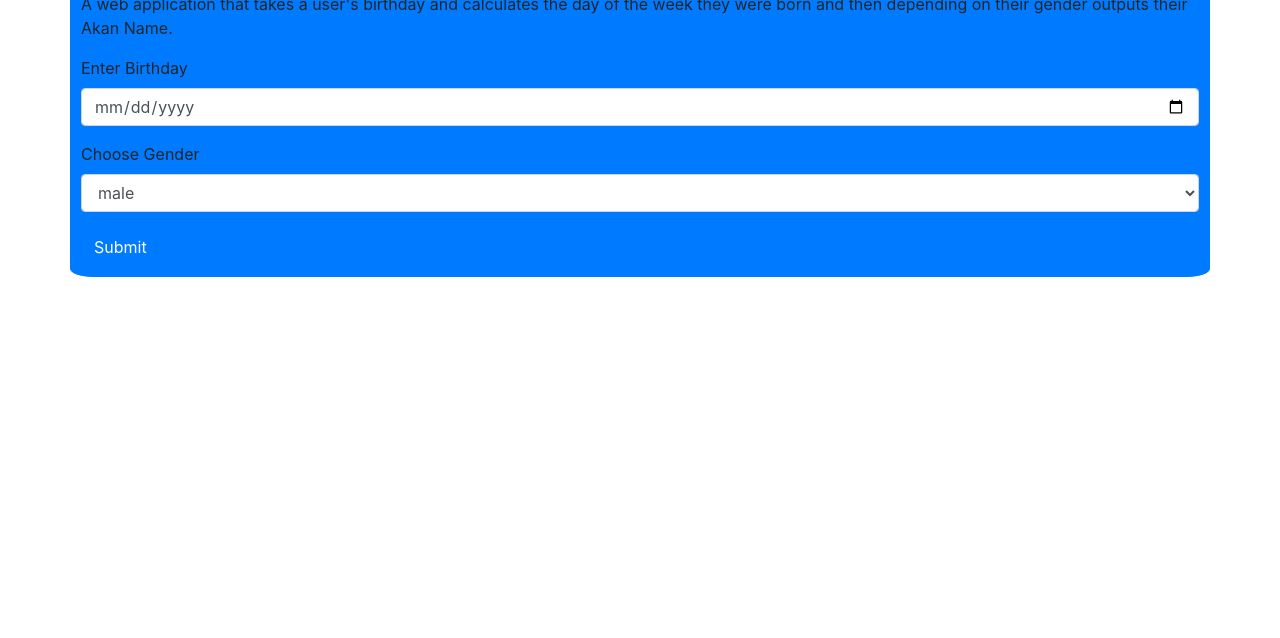
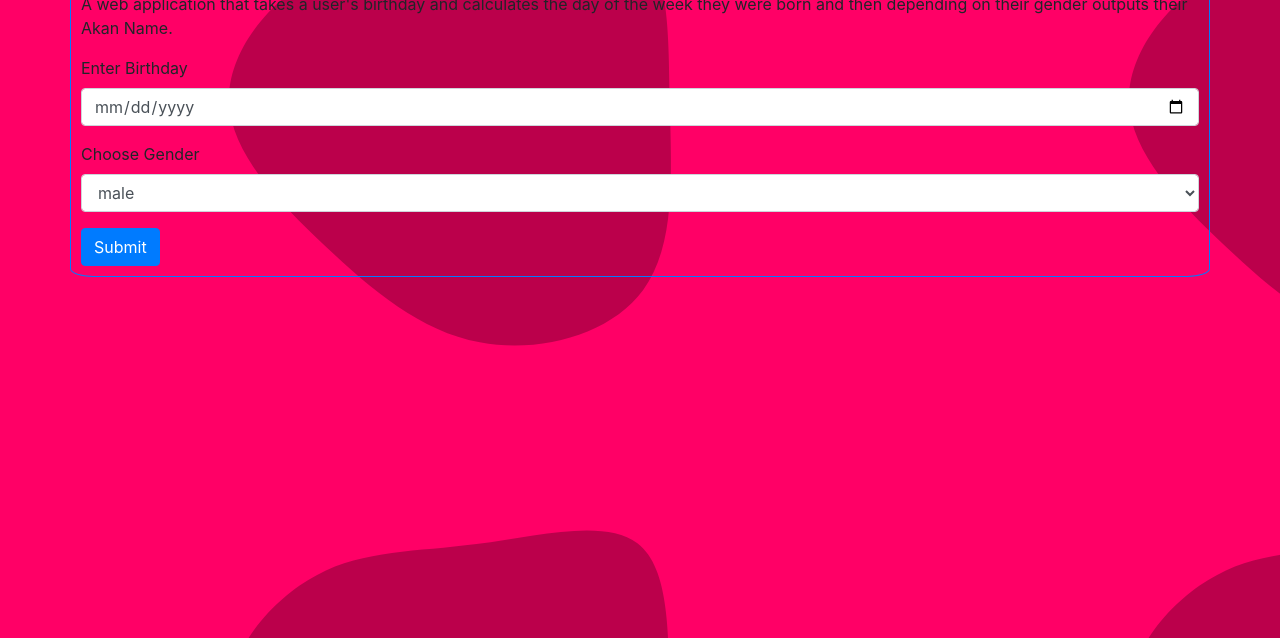
Before and after one commit to C-ollo/AkanaName, a plain HTML site: page index.html in a window 1280 px wide. Shown: the part 162-800 px from the top of the page. Drawn offline with nearby package versions, Linux system fonts and the light colour scheme.

Commit message:
adding bg image

```diff
--- a/index.html
+++ b/index.html
@@ -10,7 +10,13 @@
     <title>Akan Name</title>
 </head>
 <body>
-  <div class="container border border-primary bg-gradient bg-primary">
+  <style>
+    body{
+    background-image: url( 'Images/blob-haikei.svg' );
+  }
+    </style>
+  <div class="container border border-primary ">
+
     <h1 class="display-1">Akan Name generator</h1>
     <p>A web application that takes a user's birthday and calculates the day of the week they were born and then depending on their gender outputs their Akan Name. </p>
 
@@ -29,6 +35,6 @@
           <button type="submit" class="btn btn-primary">Submit</button>
       </form>
     </div>
-    <script src="main.js" type="text/javascript"></script>
+    <script src="Scripts/main.js" type="text/javascript"></script>
 </body>
 </html>
```
Also changed, not shown: CSS/styles.css (line endings or trailing spaces), Images/blob-haikei.svg (added).
